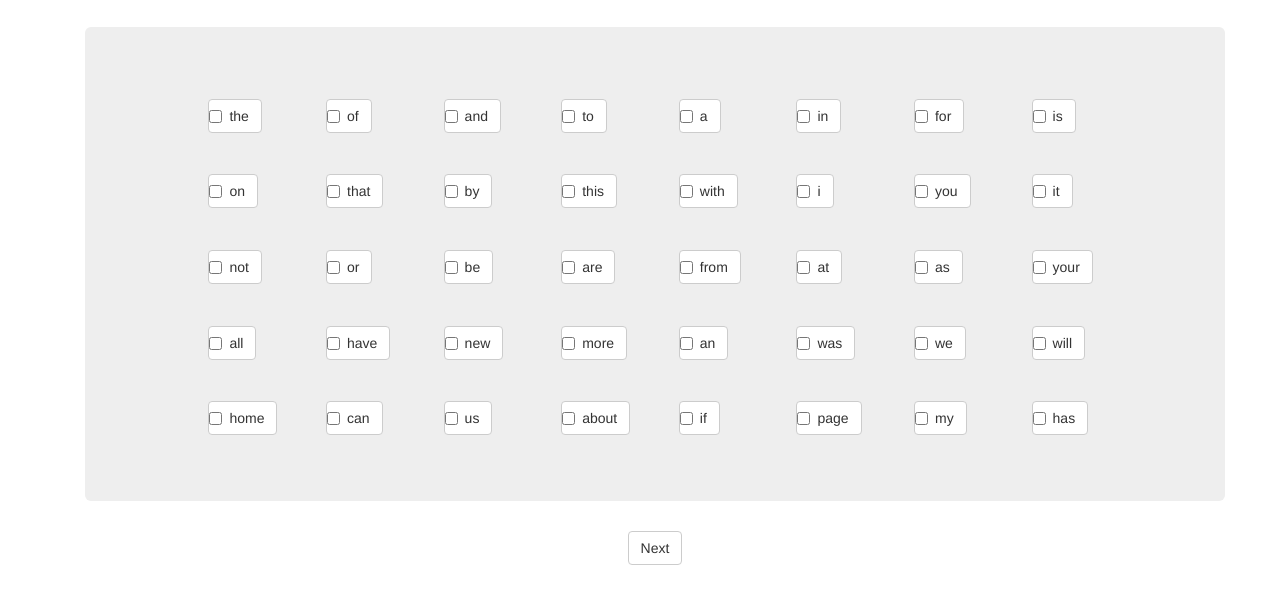
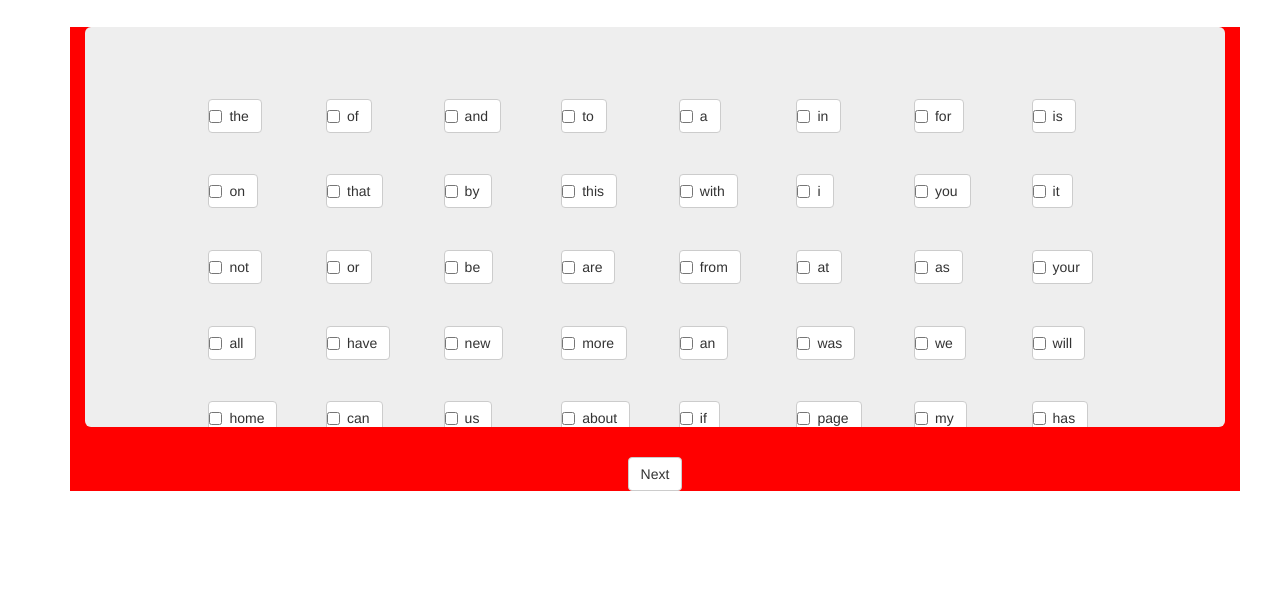
Before and after one commit to jmintb/Voca, a plain HTML site: page index.html in a window 1280 px wide. Both pictures are taken after a click on the button "Start". Shown: the part 152-756 px from the top of the page. Drawn offline with Linux system fonts and the light colour scheme.

Commit message:
extra styling

```diff
--- a/css/style.css
+++ b/css/style.css
@@ -1,5 +1,4 @@
 html, body{
-
 }
 
 .flex-container{
@@ -22,8 +21,7 @@ h2{
 
 #main-body{
   flex-direction: column;
-
-
+  background-color: red;
 }
 
 #word-grid-container{
@@ -32,9 +30,8 @@ h2{
   align-content: flex-start;
   align-items: flex-start;
   overflow-y: scroll;
-  max-height: 35em;
+  height: 50vh;
 }
-
 #word-grid-item{
   height: 2em;
   width: 5em;
```
